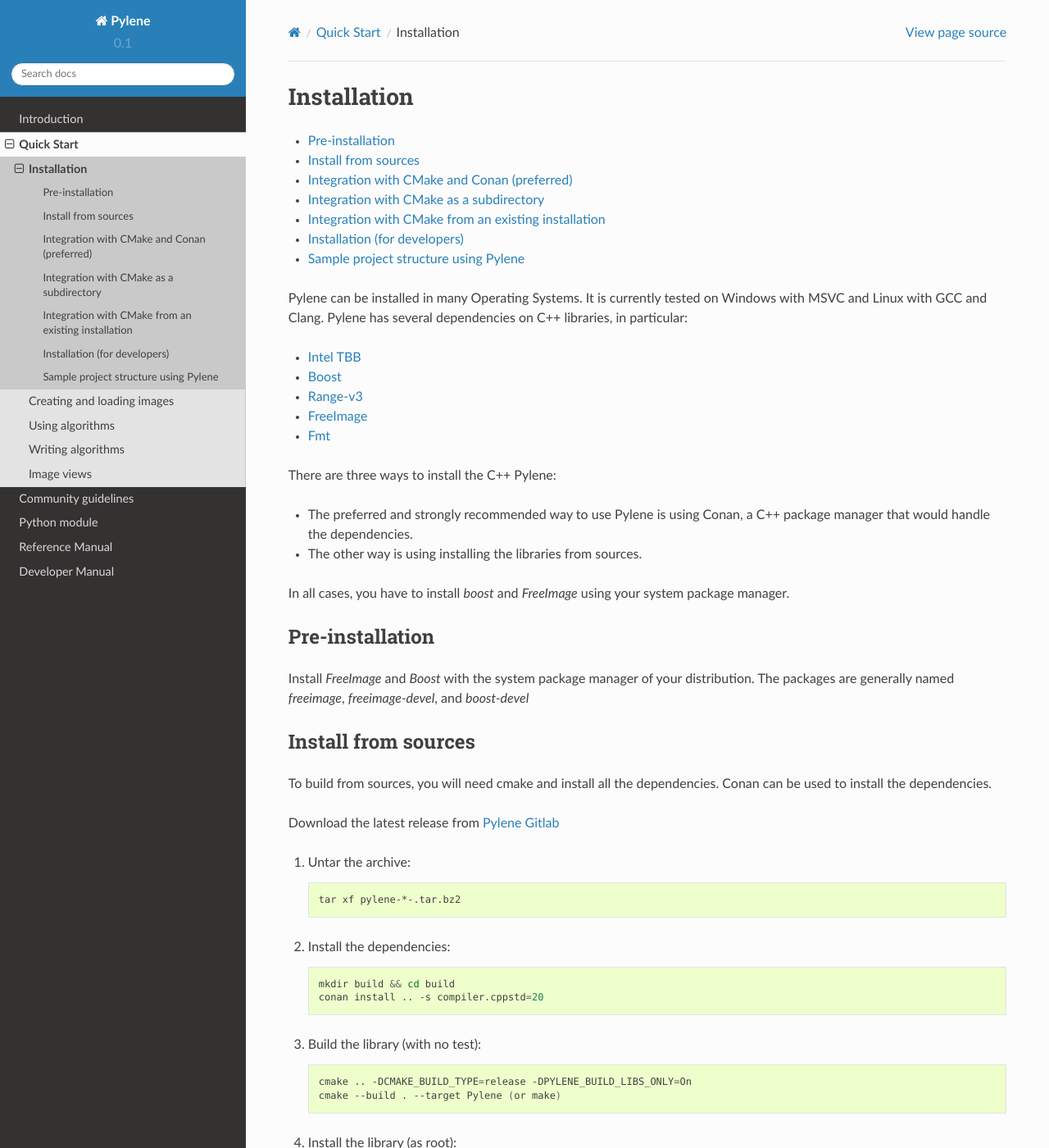
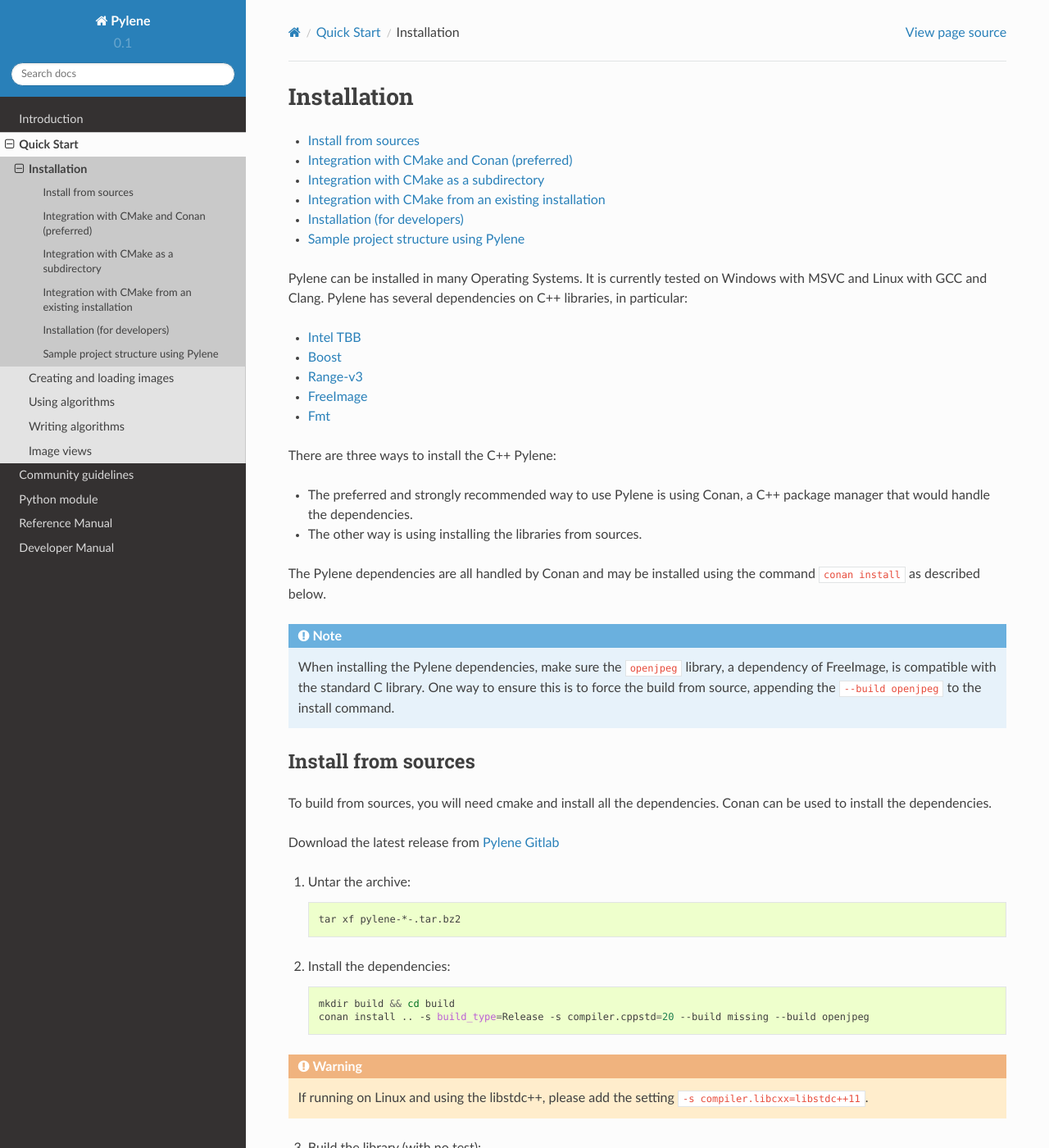
Before and after one commit to GerHobbelt/pylene, a Sphinx documentation site: the page built from doc/source/tutorial/installation.rst, in a window 1280 px wide and 1400 px high. Shown: the whole window at 82% size. Built offline with Sphinx 7.4.7 and the Read the Docs theme 2.0.0, drawn with Linux system fonts in a browser that asks for light colours.

Commit message:
Modify the doc for installation

```diff
--- a/doc/source/tutorial/installation.rst
+++ b/doc/source/tutorial/installation.rst
@@ -15,24 +15,21 @@ particular:
 * `FreeImage <https://freeimage.sourceforge.io/>`_
 * `Fmt <https://fmt.dev>`_
 
-
-
 There are three ways to install the C++ Pylene:
 
 * The preferred and strongly recommended way to use Pylene is using Conan, a C++ package manager that would handle the dependencies.
 * The other way is using installing the libraries from sources.
 
-In all cases, you have to install *boost* and *FreeImage* using your system package manager.
+The Pylene dependencies are all handled by Conan and may be installed using the
+command ``conan install`` as described below.
+
+.. note::
+    When installing the Pylene dependencies, make sure the ``openjpeg`` library,
+    a dependency of FreeImage, is compatible with the standard C library. One way
+    to ensure this is to force the build from source, appending the ``--build openjpeg``
+    to the install command.
 
 .. highlight:: shell
-
-Pre-installation
-----------------
-
-Install  *FreeImage* and *Boost* with the system package manager of your distribution.
-The packages are generally named `freeimage`, `freeimage-devel`, and `boost-devel`
-
-
 
 Install from sources
 --------------------
@@ -46,17 +43,21 @@ Download the latest release from `Pylene Gitlab <https://gitlab.lrde.epita.fr/ol
 
     tar xf pylene-*-.tar.bz2
 
-#. Install the dependencies::
+2. Install the dependencies::
 
     mkdir build && cd build
-    conan install .. -s compiler.cppstd=20
+    conan install .. -s build_type=Release -s compiler.cppstd=20 --build missing --build openjpeg
 
-#. Build the library (with no test)::
+.. warning::
+    If running on Linux and using the libstdc++, please add the setting ``-s
+    compiler.libcxx=libstdc++11``.
+
+3. Build the library (with no test)::
 
     cmake .. -DCMAKE_BUILD_TYPE=release -DPYLENE_BUILD_LIBS_ONLY=On
     cmake --build . --target Pylene (or make)
 
-#. Install the library (as root)::
+4. Install the library (as root)::
 
     cmake --build . --target install (or make install)
 
```
